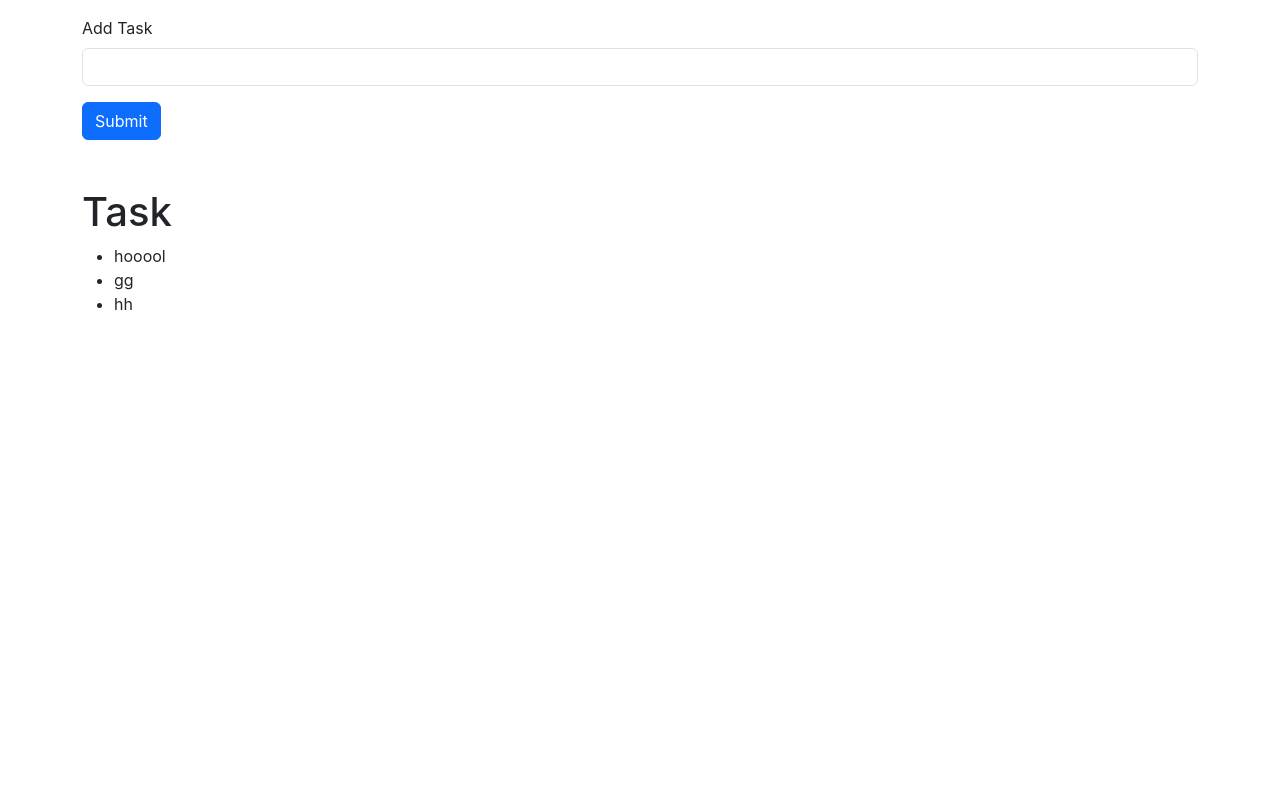
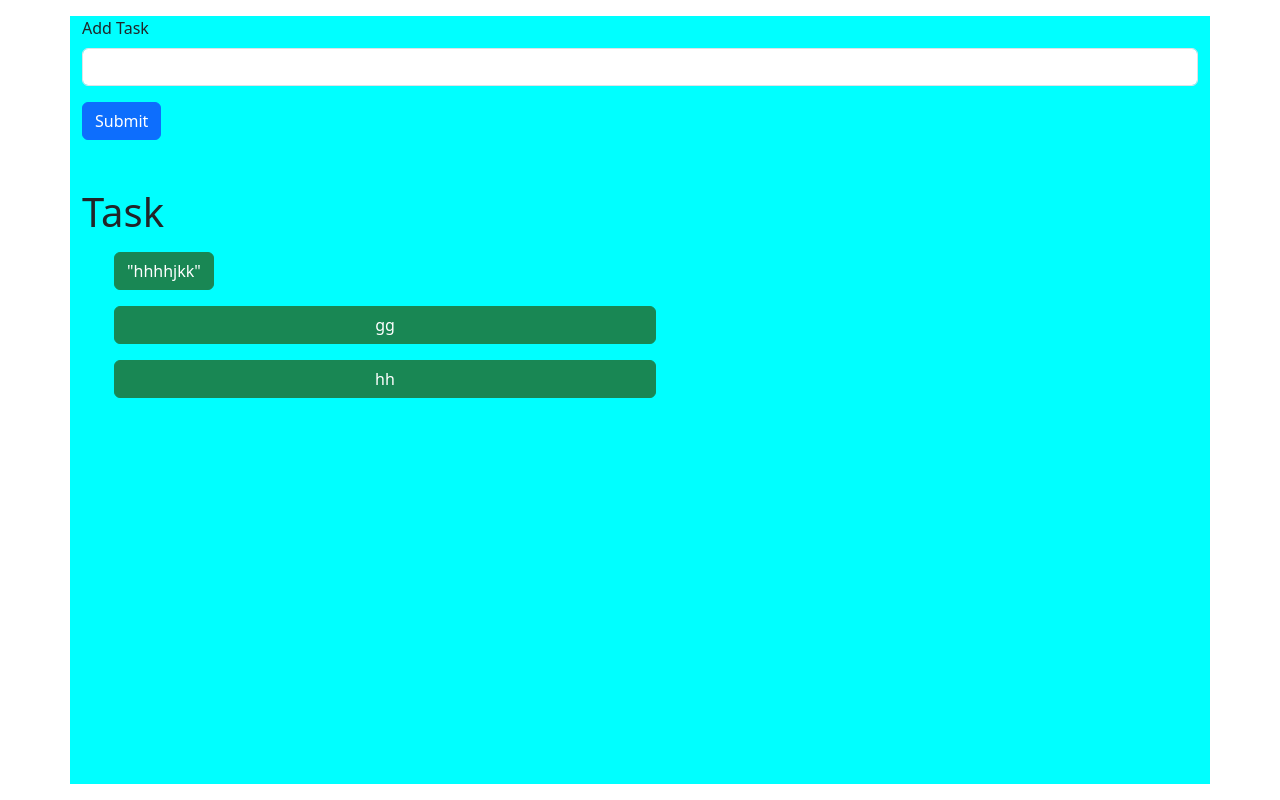
Before and after one commit to Tinsa123/Hello, a React (Create React App) app in the folder Redux_project/project1/: page / in a window 1280 px wide. Built offline with nearby package versions, Linux system fonts and the light colour scheme.

Commit message:
array doList

```diff
--- a/Redux_project/project1/src/App.css
+++ b/Redux_project/project1/src/App.css
@@ -1,38 +1,4 @@
-.App {
-  text-align: center;
+.app{
+  background-color: aqua;
+  height: 96vh;
 }
-
-.App-logo {
-  height: 40vmin;
-  pointer-events: none;
-}
-
-@media (prefers-reduced-motion: no-preference) {
-  .App-logo {
-    animation: App-logo-spin infinite 20s linear;
-  }
-}
-
-.App-header {
-  background-color: #282c34;
-  min-height: 100vh;
-  display: flex;
-  flex-direction: column;
-  align-items: center;
-  justify-content: center;
-  font-size: calc(10px + 2vmin);
-  color: white;
-}
-
-.App-link {
-  color: #61dafb;
-}
-
-@keyframes App-logo-spin {
-  from {
-    transform: rotate(0deg);
-  }
-  to {
-    transform: rotate(360deg);
-  }
-}
--- a/Redux_project/project1/src/App.js
+++ b/Redux_project/project1/src/App.js
@@ -10,7 +10,7 @@ function App() {
   const[doList,setDoList]=useState(["gg","hh"])
 
   return (
-    <div className="container my-3">
+    <div className="container my-3 app ">
       <AddTask setTask={setTask} task={task} setDoList={setDoList} doList={doList}/>
 
       <Task doList={doList}/>
--- a/Redux_project/project1/src/Components/Task.js
+++ b/Redux_project/project1/src/Components/Task.js
@@ -4,11 +4,14 @@ function Task({doList}) {
   return (
     <div style={{margin:"3rem 0"}}>
         <h1>Task</h1>
-      <ul>
-      <li>hooool</li>
+      <ul style={{listStyleType:"none" }}>
+
+      <li style={{margin:"1rem 0"}}><button type="button" className="btn btn-success">"hhhhjkk"</button></li>
         {
             doList.map((i,index)=>{
-                return <li key={index}>{i}</li>
+                return <li key={index} style={{margin:"1rem 0",width:"50%",wordBreak:"break-word"}}>
+                    <button type="button" className="btn btn-success" style={{width:"100%"}}>{i}</button>
+                </li>
             })
 
         }
--- a/Redux_project/project1/src/index.css
+++ b/Redux_project/project1/src/index.css
@@ -5,6 +5,7 @@ body {
     sans-serif;
   -webkit-font-smoothing: antialiased;
   -moz-osx-font-smoothing: grayscale;
+
 }
 
 code {
--- a/Redux_project/project1/src/index.js
+++ b/Redux_project/project1/src/index.js
@@ -1,13 +1,12 @@
 import React from 'react';
 import ReactDOM from 'react-dom/client';
-import './index.css';
+import reportWebVitals from './reportWebVitals';
 import App from './App';
-import reportWebVitals from './reportWebVitals';
 
 const root = ReactDOM.createRoot(document.getElementById('root'));
 root.render(
   <React.StrictMode>
-    <App />
+    <App/>
   </React.StrictMode>
 );
 
```
